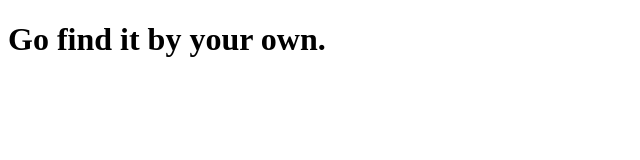
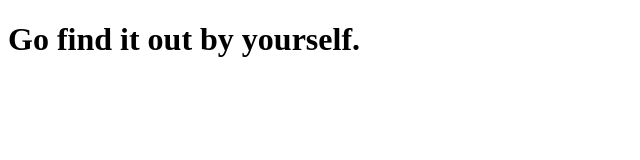
Before and after one commit to abhishekkmukherjee/answer, a plain HTML site: page index.html in a window 1280 px wide. Shown: the whole page, without its empty margins (0-640 px from the left). Drawn offline with Linux system fonts and the light colour scheme.

Commit message:
changed title

```diff
--- a/index.html
+++ b/index.html
@@ -4,9 +4,9 @@
     <meta charset="UTF-8">
     <meta http-equiv="X-UA-Compatible" content="IE=edge">
     <meta name="viewport" content="width=device-width, initial-scale=1.0">
-    <title>Document</title>
+    <title>Answer for your every questions.</title>
 </head>
 <body>
-    <h1>Go find it by your own.</h1>
+    <h1>Go find it out by yourself.</h1>
 </body>
 </html>
```
